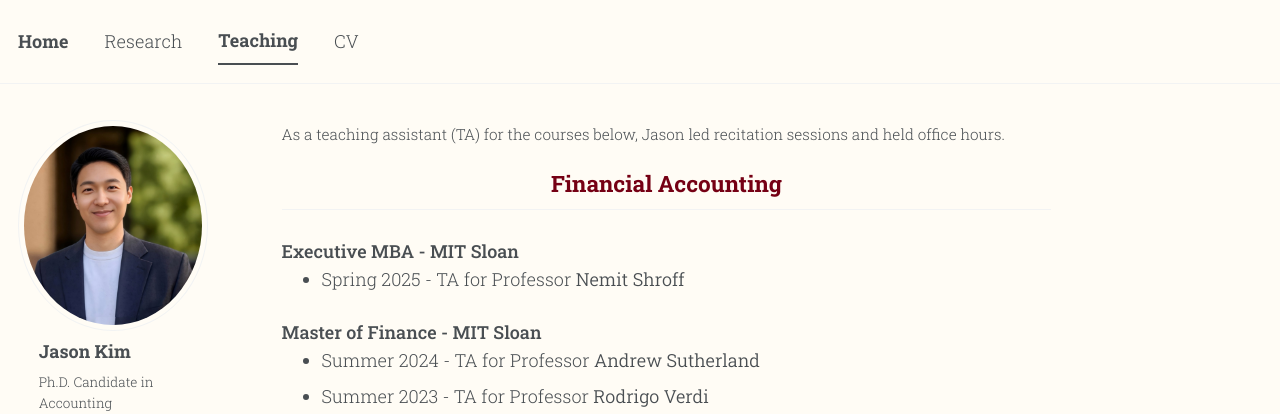
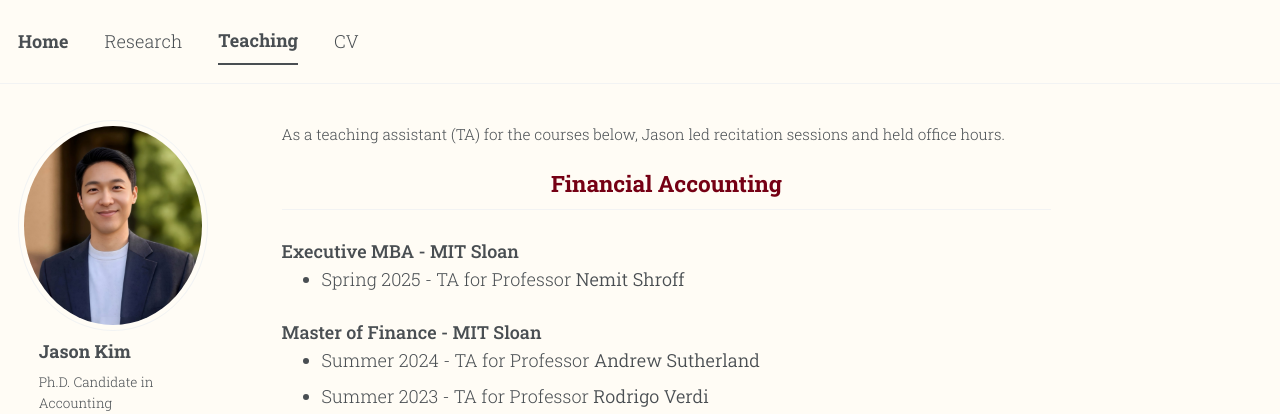
Before and after one commit to jgkim262/jgkim262.github.io, a Jekyll site: the page built from _pages/teaching.md, in a window 1280 px wide and 1065 px high. Shown: the top 414 px of the window. Built offline with Jekyll 4.4.1, drawn with Linux system fonts in a browser that asks for light colours; a style sheet for code colours, icons or effects is not loaded.

Commit message:
Avatar crop: slide face slightly right (object-position 30% 40%)
Co-Authored-By: Claude Fable 5.1 <noreply@anthropic.com>

```diff
--- a/_sass/layout/_sidebar.scss
+++ b/_sass/layout/_sidebar.scss
@@ -192,7 +192,7 @@
     // centre because faces sit in the upper half of a headshot.
     aspect-ratio: 0.90; // timdesilva.me's oval; 1 gives a circle
     object-fit: cover;
-    object-position: center 40%;
+    object-position: 30% 40%; // x<50% slides the face right (only ~10% of width is cropped, so 0% is the limit)
   }
 }
 
```
